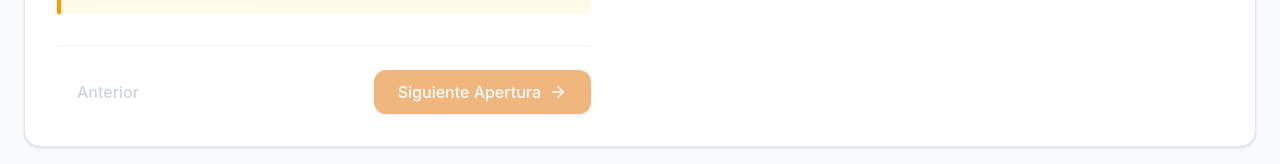
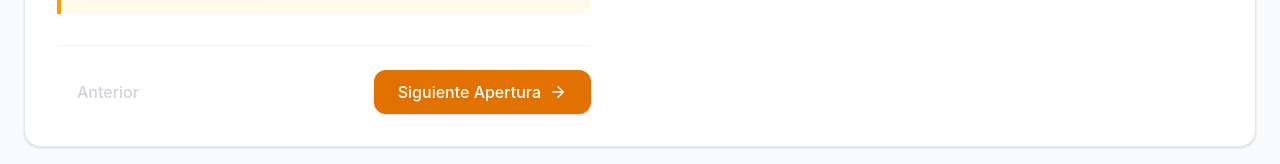
Before and after one commit to Dcrr1717/ajedrez-bienestar-academico, a React (Vite) app: page /module/6 in a window 1280 px wide. Shown: the part 542-706 px from the top of the page. Built offline with nearby package versions, Linux system fonts and the light colour scheme.

Commit message:
fix: unlock free navigation between openings in Module 6

```diff
--- a/src/modules/module6/Module6.tsx
+++ b/src/modules/module6/Module6.tsx
@@ -445,14 +445,12 @@ export default function Module6() {
           </button>
           {currentLessonIndex < module6Lessons.length - 1 ? (
             <button onClick={() => nextLesson(module6Lessons.length)}
-              disabled={!isLessonPass && !completedLessons.includes(lesson.id)}
-              className="flex items-center gap-2 px-6 py-2.5 bg-amber-600 text-white font-medium rounded-xl shadow-sm hover:bg-amber-700 hover:shadow transition-all disabled:opacity-50 disabled:cursor-not-allowed">
+              className="flex items-center gap-2 px-6 py-2.5 bg-amber-600 text-white font-medium rounded-xl shadow-sm hover:bg-amber-700 hover:shadow transition-all">
               Siguiente Apertura <ArrowRight size={18} />
             </button>
           ) : (
             <button onClick={() => navigate('/')}
-              disabled={!isLessonPass && !completedLessons.includes(lesson.id)}
-              className="flex items-center gap-2 px-6 py-2.5 bg-indigo-600 text-white font-medium rounded-xl shadow-sm hover:bg-indigo-700 hover:shadow transition-all disabled:opacity-50 disabled:cursor-not-allowed">
+              className="flex items-center gap-2 px-6 py-2.5 bg-indigo-600 text-white font-medium rounded-xl shadow-sm hover:bg-indigo-700 hover:shadow transition-all">
               Finalizar Curso <Trophy size={18} />
             </button>
           )}
```
